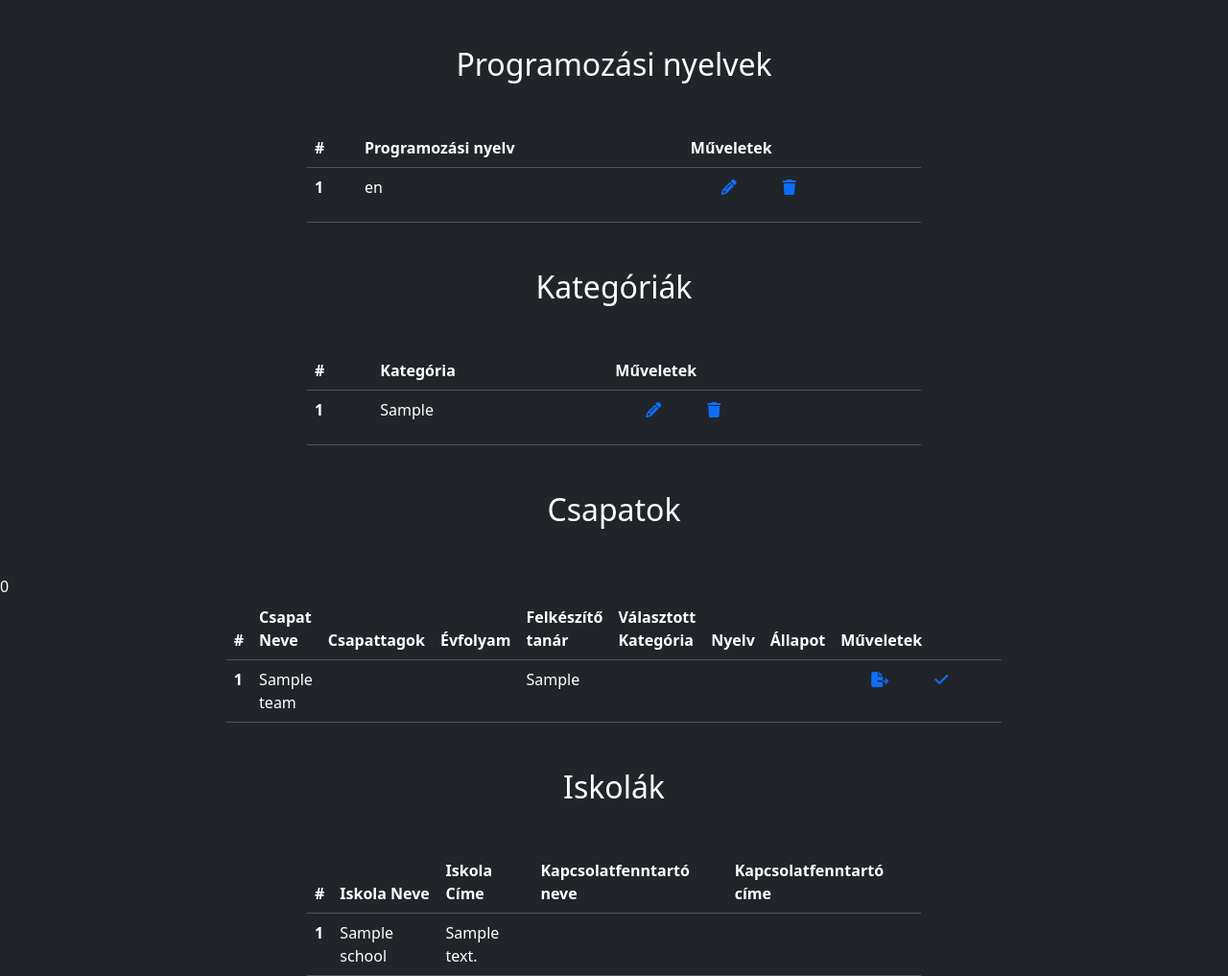
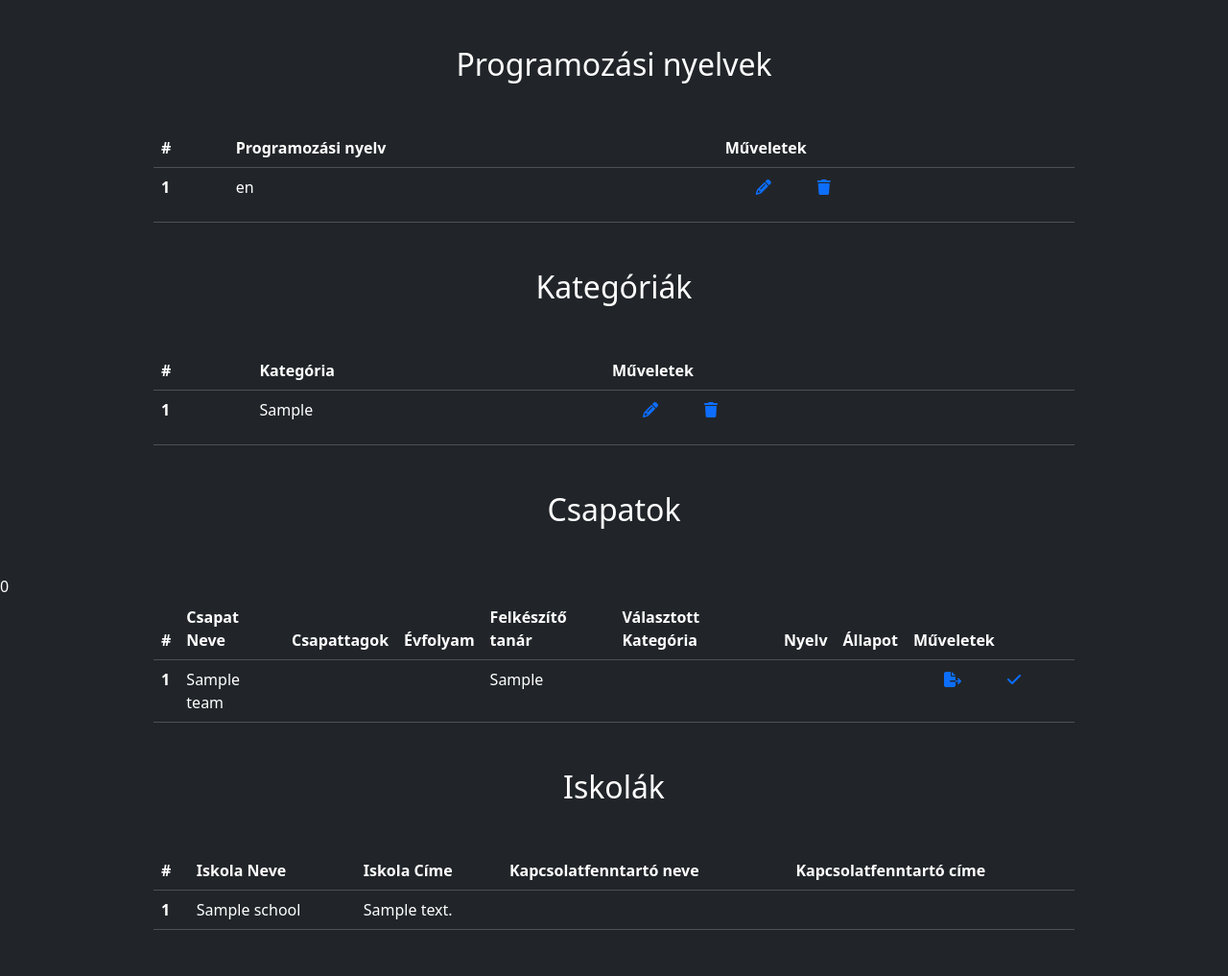
Before and after one commit to Ordinary56/dusza_web_2024, a Django app: page /organizer/ in a window 1280 px wide. Shown: the part 65-1082 px from the top of the page at 96% size. After the commit the page ends 1034 px from the top, so only its background shows below. Run offline with Django 5.2, Linux system fonts and the light colour scheme; a user stored in the database is signed in; tables that the repository leaves empty hold one stand-in row (values such as "Sample post"); some libraries are stand-ins or nearby versions.

Commit message:
"Adjusted table widths from 50% to 75% in organizer.html template."

```diff
--- a/dusza_app/templates/dusza_app/organizer.html
+++ b/dusza_app/templates/dusza_app/organizer.html
@@ -15,7 +15,7 @@
 
 {%block content %}
 <h2 class="my-5 text-center">Programozási nyelvek</h2>
-<table class="table table-dark m-auto w-50">
+<table class="table table-dark m-auto w-75">
 <thead>
     <tr>
         <th scope="col">#</th>
@@ -48,7 +48,7 @@
 </table>
 
 <h2 class="my-5 text-center">Kategóriák</h2>
-<table class="table table-dark m-5 m-auto w-50">
+<table class="table table-dark m-5 m-auto w-75">
 <thead>
     <tr>
         <th scope="col">#</th>
@@ -80,7 +80,7 @@
 </tbody>
 </table>
 <h2 class="my-5 text-center">Csapatok</h2>
-<table class="table table-dark m-5 m-auto w-50">
+<table class="table table-dark m-5 m-auto w-75">
 <thead>
     <tr>
         <th scope="col">#</th>
@@ -131,7 +131,7 @@
 </table>
 
 <h2 class="my-5 text-center">Iskolák</h2>
-<table class="table table-dark m-5 m-auto w-50">
+<table class="table table-dark m-5 m-auto w-75">
 <thead>
     <tr>
         <th scope="col">#</th>
```
